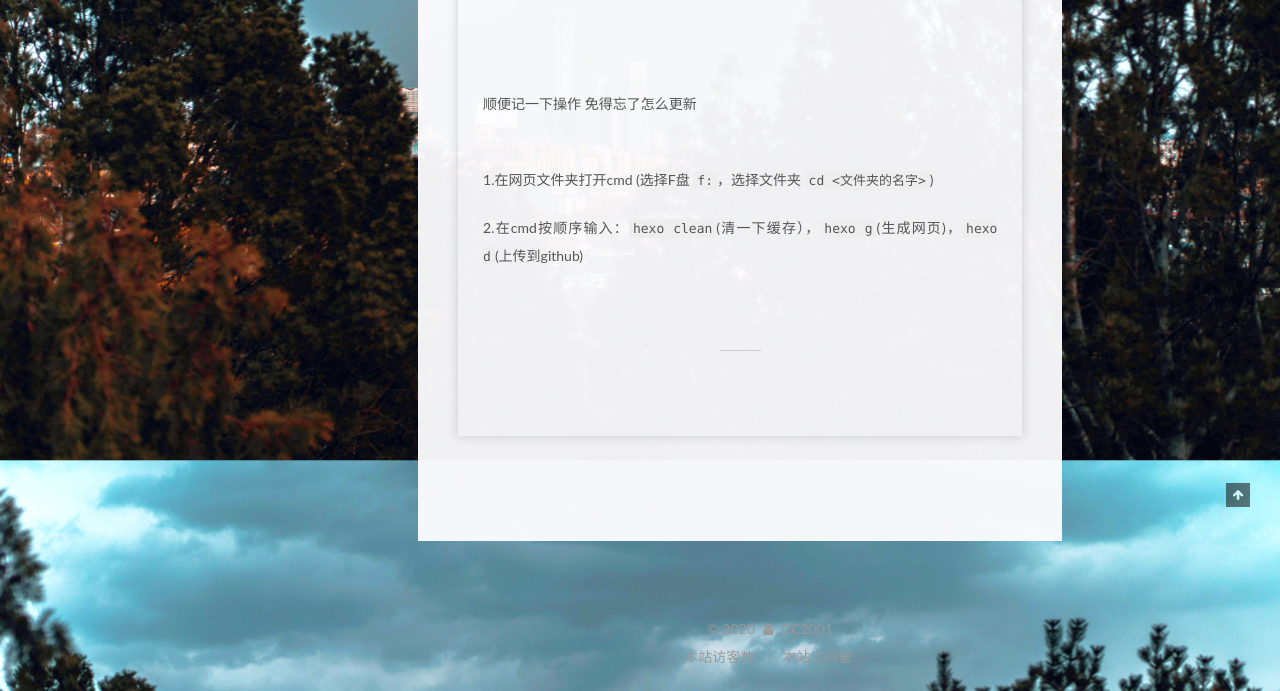
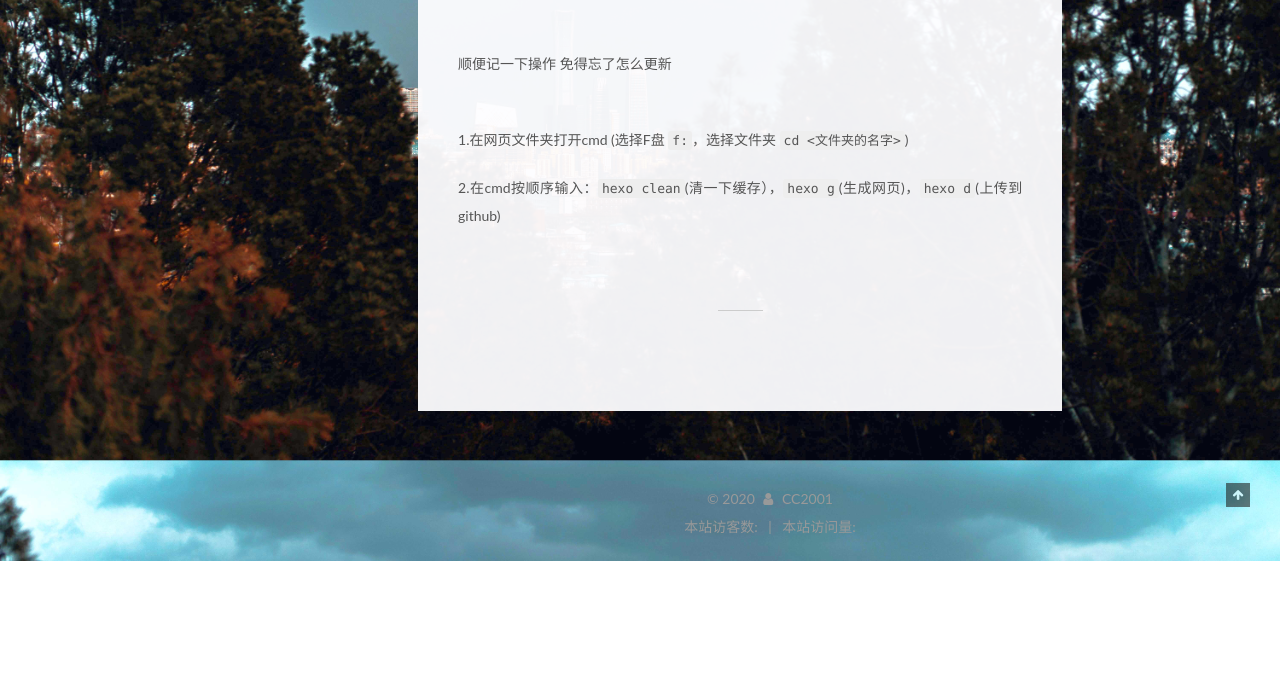
Before and after one commit to C20C01/C20C01.github.io, a plain HTML site: page index.html in a window 1280 px wide. Shown: the part 393-1084 px from the top of the page. After the commit the page ends 954 px from the top, so only its background shows below. Drawn offline with nearby package versions, Linux system fonts and the light colour scheme; some packages are replaced by stand-ins of ours; a script that the page names is missing.

Commit message:
Site updated: 2020-03-25 11:19:23

```diff
--- a/css/main.css
+++ b/css/main.css
@@ -1943,7 +1943,7 @@ pre .javascript .function {
   width: 4px;
   height: 4px;
   border-radius: 50%;
-  background: #58ff74;
+  background: #623b57;
 }
 .links-of-blogroll {
   font-size: 13px;
@@ -3124,10 +3124,3 @@ body {
   background-attachment: fixed;
   background-position: center;
 }
-.post {
-  margin-top: 15px;
-  margin-bottom: 65px;
-  padding: 25px;
-  -webkit-box-shadow: 0 0 10px rgba(112,115,116,0.3);
-  -moz-box-shadow: 0 0 10px rgba(112,115,116,0.3);
-}
```
